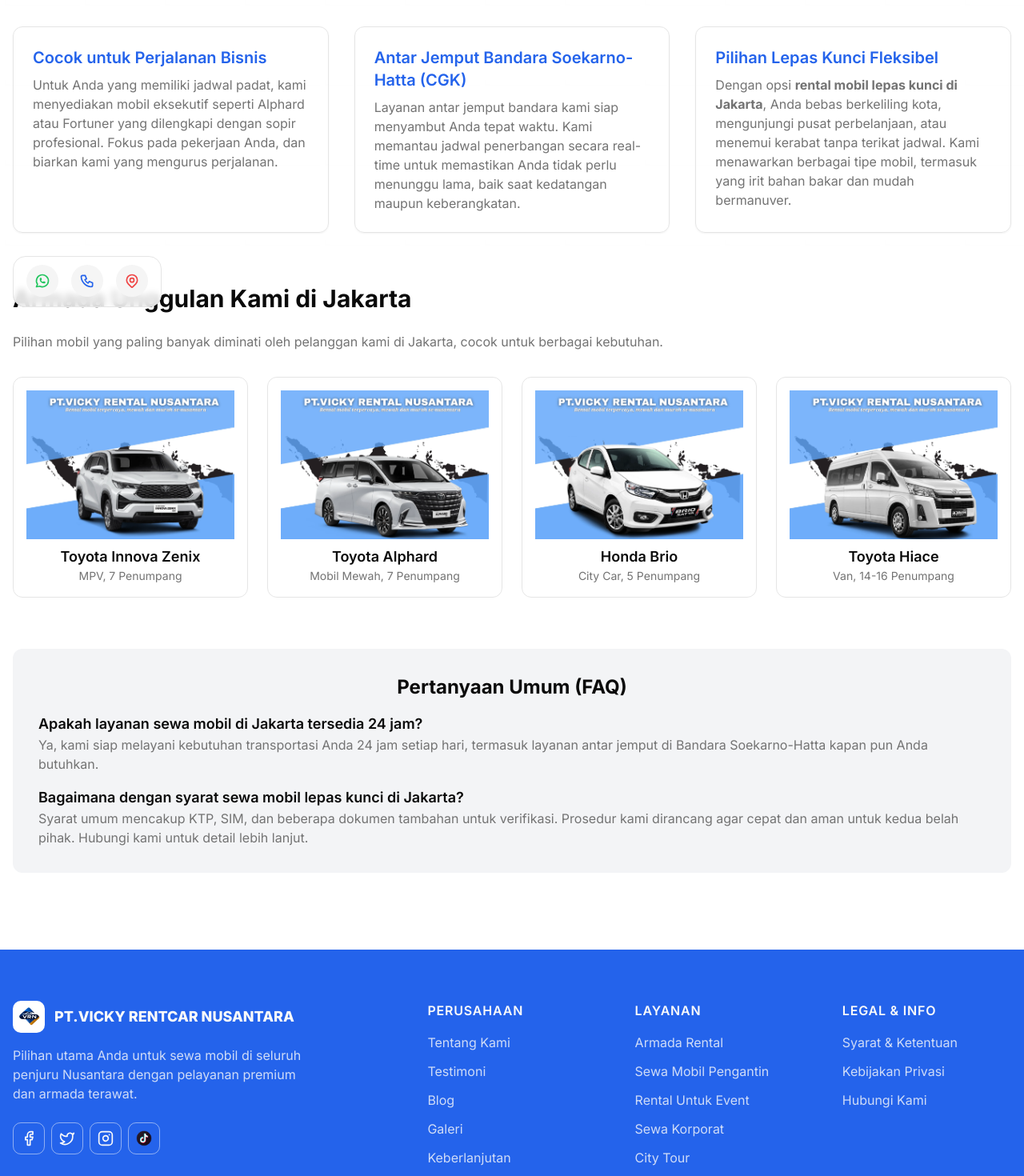
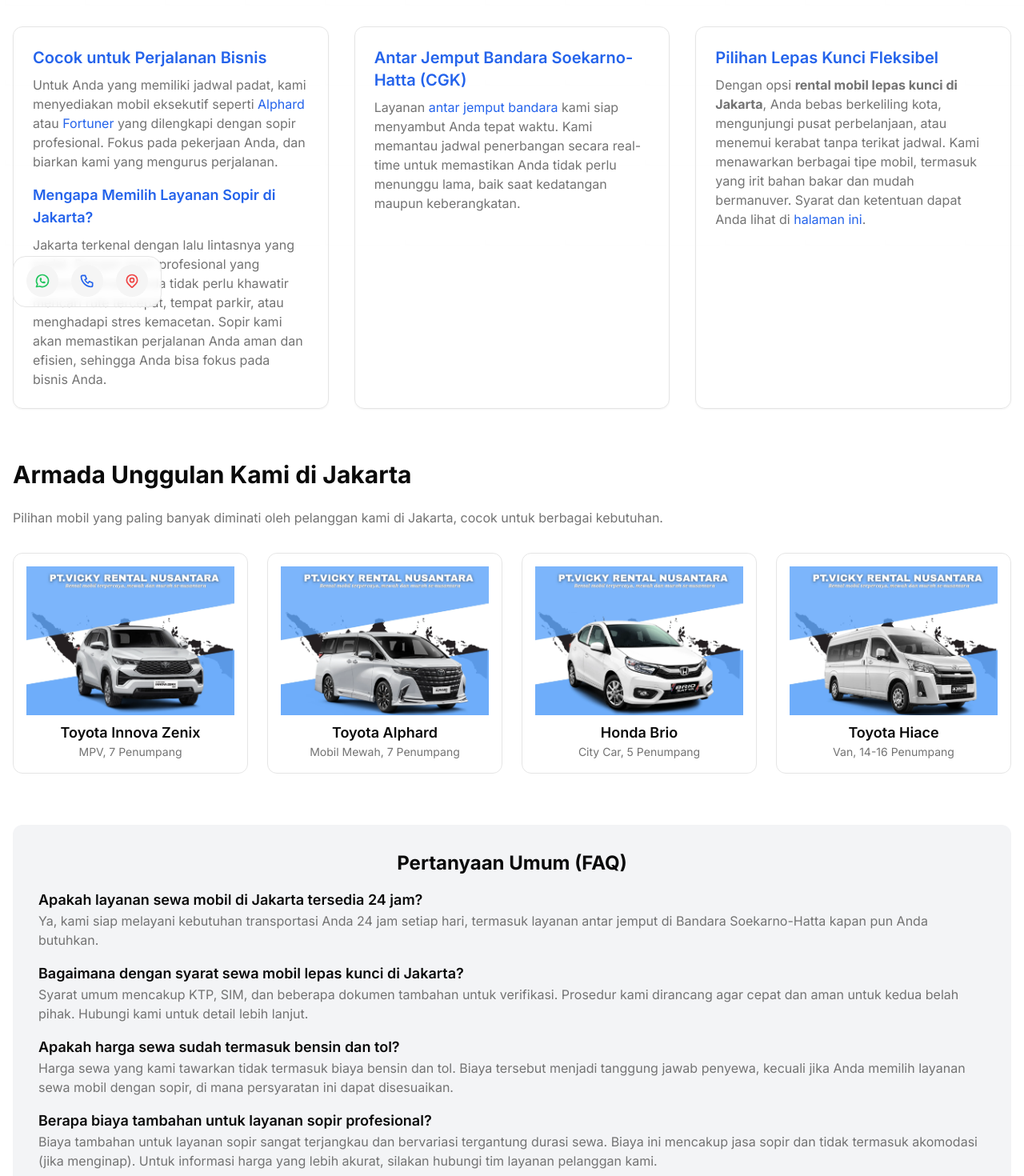
Before and after one commit to rzkysyftrajya/vicky-rentcar, a Next.js app: page /sewa-mobil-jakarta in a window 1280 px wide. Shown: the part 400-1870 px from the top of the page at 80% size. Built offline with nearby package versions, Linux system fonts and the light colour scheme.

Commit message:
tambahan seo

```diff
--- a/src/app/sewa-mobil-jakarta/page.tsx
+++ b/src/app/sewa-mobil-jakarta/page.tsx
@@ -15,6 +15,7 @@
     "sewa mobil bandara soekarno hatta",
     "rental alphard jakarta",
     "sewa hiace jakarta",
+    // Tambahkan kata kunci relevan lainnya jika diperlukan
   ],
   openGraph: {
     title: "Sewa Mobil Jakarta - Rental Murah Lepas Kunci & Dengan Sopir",
@@ -49,9 +50,32 @@
               </h2>
               <p className="text-muted-foreground">
                 Untuk Anda yang memiliki jadwal padat, kami menyediakan mobil
-                eksekutif seperti Alphard atau Fortuner yang dilengkapi dengan
-                sopir profesional. Fokus pada pekerjaan Anda, dan biarkan kami
-                yang mengurus perjalanan.
+                eksekutif seperti{" "}
+                <a
+                  href="/rental-alphard-jakarta"
+                  className="text-primary hover:underline"
+                >
+                  Alphard
+                </a>{" "}
+                atau{" "}
+                <a
+                  href="/sewa-fortuner-surabaya"
+                  className="text-primary hover:underline"
+                >
+                  Fortuner
+                </a>{" "}
+                yang dilengkapi dengan sopir profesional. Fokus pada pekerjaan
+                Anda, dan biarkan kami yang mengurus perjalanan.
+              </p>
+              <h3 className="text-lg font-semibold mt-4 text-primary">
+                Mengapa Memilih Layanan Sopir di Jakarta?
+              </h3>
+              <p className="text-muted-foreground mt-2">
+                Jakarta terkenal dengan lalu lintasnya yang padat. Dengan sopir
+                profesional yang berpengalaman, Anda tidak perlu khawatir
+                mencari rute tercepat, tempat parkir, atau menghadapi stres
+                kemacetan. Sopir kami akan memastikan perjalanan Anda aman dan
+                efisien, sehingga Anda bisa fokus pada bisnis Anda.
               </p>
             </div>
             <div className="p-6 border rounded-lg shadow-sm hover:shadow-lg transition-all duration-300">
@@ -59,10 +83,16 @@
                 Antar Jemput Bandara Soekarno-Hatta (CGK)
               </h2>
               <p className="text-muted-foreground">
-                Layanan antar jemput bandara kami siap menyambut Anda tepat
-                waktu. Kami memantau jadwal penerbangan secara real-time untuk
-                memastikan Anda tidak perlu menunggu lama, baik saat kedatangan
-                maupun keberangkatan.
+                Layanan{" "}
+                <a
+                  href="/sewa-mobil-bandara-kualanamu"
+                  className="text-primary hover:underline"
+                >
+                  antar jemput bandara
+                </a>{" "}
+                kami siap menyambut Anda tepat waktu. Kami memantau jadwal
+                penerbangan secara real-time untuk memastikan Anda tidak perlu
+                menunggu lama, baik saat kedatangan maupun keberangkatan.
               </p>
             </div>
             <div className="p-6 border rounded-lg shadow-sm hover:shadow-lg transition-all duration-300">
@@ -77,7 +107,11 @@
                 , Anda bebas berkeliling kota, mengunjungi pusat perbelanjaan,
                 atau menemui kerabat tanpa terikat jadwal. Kami menawarkan
                 berbagai tipe mobil, termasuk yang irit bahan bakar dan mudah
-                bermanuver.
+                bermanuver. Syarat dan ketentuan dapat Anda lihat di{" "}
+                <a href="/terms" className="text-primary hover:underline">
+                  halaman ini
+                </a>
+                .
               </p>
             </div>
           </div>
@@ -164,6 +198,29 @@
                   lanjut.
                 </p>
               </div>
+              <div>
+                <h3 className="font-semibold text-lg">
+                  Apakah harga sewa sudah termasuk bensin dan tol?
+                </h3>
+                <p className="text-muted-foreground">
+                  Harga sewa yang kami tawarkan tidak termasuk biaya bensin dan
+                  tol. Biaya tersebut menjadi tanggung jawab penyewa, kecuali
+                  jika Anda memilih layanan sewa mobil dengan sopir, di mana
+                  persyaratan ini dapat disesuaikan.
+                </p>
+              </div>
+              <div>
+                <h3 className="font-semibold text-lg">
+                  Berapa biaya tambahan untuk layanan sopir profesional?
+                </h3>
+                <p className="text-muted-foreground">
+                  Biaya tambahan untuk layanan sopir sangat terjangkau dan
+                  bervariasi tergantung durasi sewa. Biaya ini mencakup jasa
+                  sopir dan tidak termasuk akomodasi (jika menginap). Untuk
+                  informasi harga yang lebih akurat, silakan hubungi tim layanan
+                  pelanggan kami.
+                </p>
+              </div>
             </div>
           </div>
         </div>
--- a/src/app/sewa-mobil-medan/page.tsx
+++ b/src/app/sewa-mobil-medan/page.tsx
@@ -59,6 +59,12 @@
                 dengan proses yang mudah dan cepat. Cukup siapkan dokumen
                 seperti KTP dan SIM, dan mobil impian Anda siap dibawa pulang.
               </p>
+              <p className="text-muted-foreground mt-2">
+                Dengan mobil sewaan, Anda bisa dengan mudah memulai perjalanan
+                dari kota dan langsung menuju keindahan alam seperti Berastagi
+                untuk melihat Gunung Sibayak dan Gundaling, atau melanjutkan
+                perjalanan hingga ke Danau Toba yang memesona.
+              </p>
             </div>
             <div className="p-6 border rounded-lg shadow-sm hover:shadow-lg transition-all duration-300">
               <h2 className="text-xl font-semibold mb-2 text-primary">
@@ -72,7 +78,11 @@
                 </strong>{" "}
                 adalah pilihan tepat. Sopir kami adalah penduduk lokal yang
                 berpengalaman, ramah, dan menguasai rute-rute terbaik, termasuk
-                saat menghindari kemacetan.
+                saat menghindari kemacetan. Kami juga melayani permintaan{" "}
+                <a href="/tour-guide" className="text-primary hover:underline">
+                  tour guide profesional
+                </a>{" "}
+                untuk menemani perjalanan Anda.
               </p>
             </div>
             <div className="p-6 border rounded-lg shadow-sm hover:shadow-lg transition-all duration-300">
@@ -80,7 +90,13 @@
                 Antar Jemput Bandara Kualanamu (KNO)
               </h2>
               <p className="text-muted-foreground">
-                Kami menyediakan layanan jemputan dari Bandara Kualanamu
+                Kami menyediakan layanan jemputan dari{" "}
+                <a
+                  href="/sewa-mobil-bandara-kualanamu"
+                  className="text-primary hover:underline"
+                >
+                  Bandara Kualanamu
+                </a>{" "}
                 langsung menuju hotel atau lokasi tujuan Anda. Hindari antrean
                 panjang dan nikmati kenyamanan begitu tiba. Layanan ini juga
                 tersedia untuk perjalanan kembali ke bandara.
@@ -96,12 +112,11 @@
               Pilihan mobil yang paling banyak diminati oleh pelanggan kami di
               Medan, cocok untuk berbagai kebutuhan.
             </p>
-            {/* Bagian ini nanti bisa diisi dengan komponen kartu mobil */}
             <div className="grid grid-cols-2 md:grid-cols-3 lg:grid-cols-4 gap-6">
               <div className="border rounded-lg p-4 text-center">
                 <img
                   src="/armada/toyota-all-new-avanza.webp"
-                  alt="Sewa Toyota Avanza di Medan"
+                  alt="Sewa Toyota Avanza terbaru, cocok untuk keluarga di Medan"
                   className="w-full h-auto mb-2"
                 />
                 <h3 className="text-lg font-semibold">Toyota Avanza</h3>
@@ -112,7 +127,7 @@
               <div className="border rounded-lg p-4 text-center">
                 <img
                   src="/armada/innova-reborn.webp"
-                  alt="Sewa Toyota Innova di Medan"
+                  alt="Rental Toyota Innova Reborn untuk perjalanan bisnis di Medan"
                   className="w-full h-auto mb-2"
                 />
                 <h3 className="text-lg font-semibold">Toyota Innova</h3>
@@ -123,7 +138,7 @@
               <div className="border rounded-lg p-4 text-center">
                 <img
                   src="/armada/xpander.webp"
-                  alt="Sewa Mitsubishi Xpander di Medan"
+                  alt="Sewa Mitsubishi Xpander di Medan, mobil tangguh dan nyaman"
                   className="w-full h-auto mb-2"
                 />
                 <h3 className="text-lg font-semibold">Mitsubishi Xpander</h3>
@@ -134,7 +149,7 @@
               <div className="border rounded-lg p-4 text-center">
                 <img
                   src="/armada/hiace-premio.webp"
-                  alt="Sewa Toyota Hiace di Medan"
+                  alt="Sewa Toyota Hiace Premio di Medan, cocok untuk rombongan"
                   className="w-full h-auto mb-2"
                 />
                 <h3 className="text-lg font-semibold">Toyota Hiace</h3>
@@ -166,9 +181,15 @@
                 </h3>
                 <p className="text-muted-foreground">
                   Tentu. Kami melayani perjalanan ke luar kota, termasuk ke
-                  destinasi populer seperti Danau Toba, Berastagi, dan kota-kota
-                  lain di Sumatera Utara. Silakan konsultasikan rute Anda dengan
-                  tim kami.
+                  destinasi populer seperti{" "}
+                  <a
+                    href="/sewa-mobil-ke-danau-toba"
+                    className="text-primary hover:underline"
+                  >
+                    Danau Toba
+                  </a>
+                  , Berastagi, dan kota-kota lain di Sumatera Utara. Silakan
+                  konsultasikan rute Anda dengan tim kami.
                 </p>
               </div>
               <div>
@@ -181,6 +202,20 @@
                   terbaru, silakan hubungi kontak kami.
                 </p>
               </div>
+              <div>
+                <h3 className="font-semibold text-lg">
+                  Apa saja persyaratan untuk sewa mobil lepas kunci?
+                </h3>
+                <p className="text-muted-foreground">
+                  Untuk keamanan dan kenyamanan bersama, kami memerlukan salinan
+                  dokumen pribadi yang valid seperti KTP, SIM, dan KK. Untuk
+                  syarat dan ketentuan lengkap, silakan kunjungi{" "}
+                  <a href="/terms" className="text-primary hover:underline">
+                    halaman ini
+                  </a>
+                  .
+                </p>
+              </div>
             </div>
           </div>
         </div>
```
Also changed, not shown: src/app/sewa-mobil-bali/page.tsx (+40 -4 lines), src/app/sewa-mobil-bandara-kualanamu/page.tsx (+80 -12 lines).
